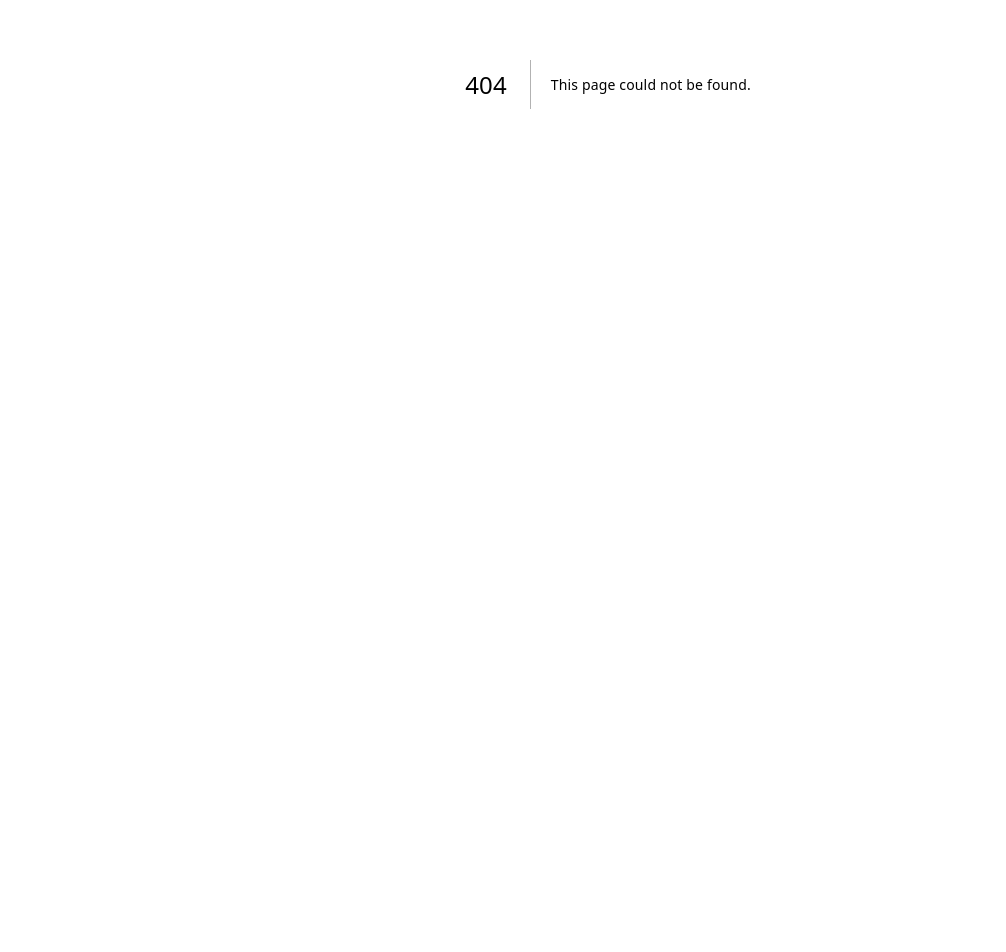
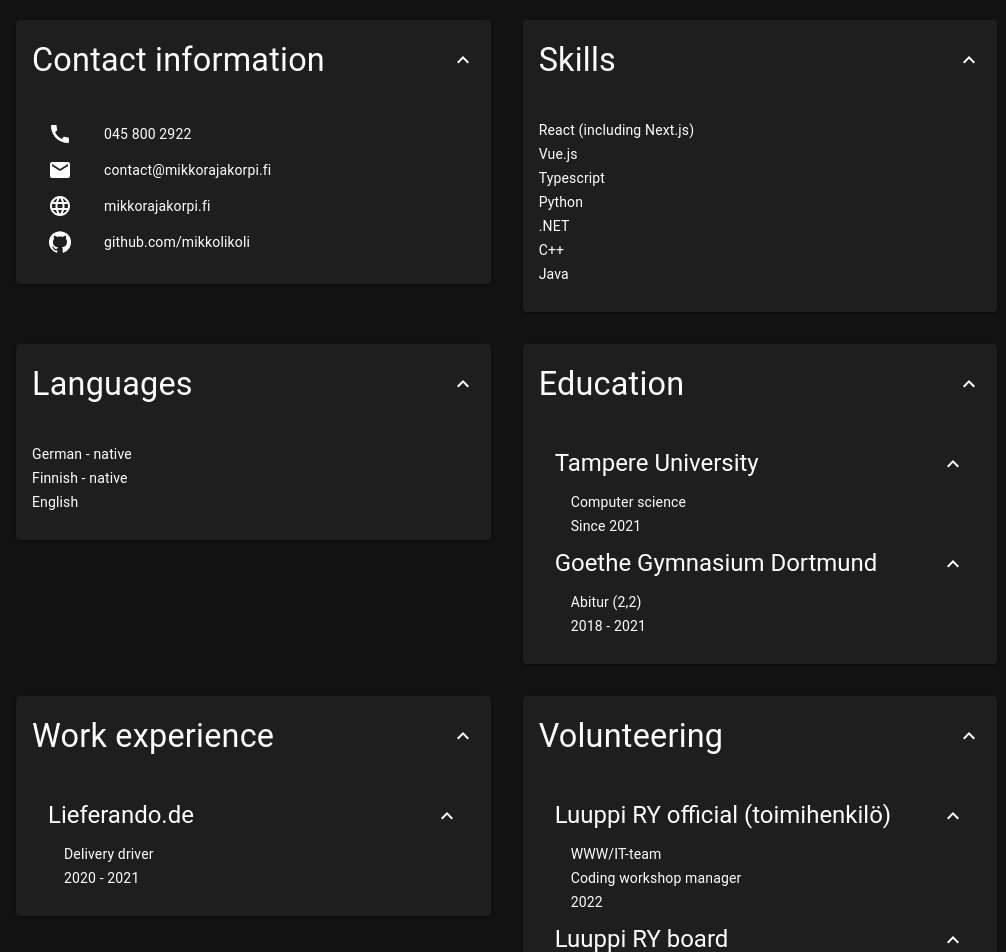
Before and after one commit to mikkolikoli/personal-homepage, a Next.js app: page /cv in a window 1280 px wide. Before the commit this address had no page. Shown: the part 380-1332 px from the top of the page, without its empty margins (32-1038 px from the left). Before the commit the page ends 864 px from the top, so only its background shows below. Built offline with nearby package versions, Linux system fonts and the light colour scheme.

Commit message:
add cv page

```diff
--- /dev/null
+++ b/src/app/cv/page.tsx
@@ -0,0 +1,162 @@
+"use client"
+
+import { useState } from "react"
+
+import {
+  Grid,
+  Accordion,
+  AccordionSummary,
+  AccordionDetails,
+  Typography,
+  Stack,
+  Box
+} from "@mui/material"
+
+import RegularList from "@/components/lists/RegularList";
+import Image from "next/image"
+
+import ExpandMoreIcon from '@mui/icons-material/ExpandMore'
+
+import { education, experience, languages, skills, volunteering, contact } from "@/data/cv";
+import NestedList from "@/components/lists/NestedList";
+import ContactInformationList from "@/components/lists/ContactInformationList";
+
+export default function CVPage() {
+  const [ tuniOpen, setTuniOpen ] = useState(true)
+  const [ goetheOpen, setGoetheOpen ] = useState(true)
+  const [ lieferandoOpen, setLieferandoOpen ] = useState(true)
+  const [ luuppi22Open, setLuuppi22Open ] = useState(true)
+  const [ luuppi23Open, setLuuppi23Open ] = useState(true)
+
+  return (
+    <Grid container
+      padding={6}
+      spacing={4}
+    >
+      <Grid item
+        xs={12}
+      >
+        <Stack
+          direction="row"
+          spacing={2}
+        >
+          <Box display={{xs: "none", md: "flex"}}>
+            <Image src="/static/images/avatar.JPG" height={175} width={175} alt="Mikko Rajakorpi" />
+          </Box>
+          <Stack>
+            <Typography variant="h1">Mikko Rajakorpi</Typography>
+            <Typography variant="h2">About me</Typography>
+            <Typography maxWidth={700}>I&apos;m a yound software developer specialized in web front-end development.
+               I work well in a team, but can work alone on projects too if needed. I&apos;m always looking to improve my skills as a developer.
+            </Typography>
+          </Stack>
+        </Stack>
+      </Grid>
+      <Grid item
+        xs={12}
+        md={5}
+      >
+        <Accordion defaultExpanded>
+          <AccordionSummary
+            expandIcon={<ExpandMoreIcon />}
+            aria-controls="Contact-information-content"
+          >
+            <Typography variant="h4" component="h3">Contact information</Typography>
+          </AccordionSummary>
+          <AccordionDetails>
+            <ContactInformationList
+              telephone={contact.telephone}
+              email={contact.email}
+              website={contact.website}
+              github={contact.github} />
+          </AccordionDetails>
+        </Accordion>
+      </Grid>
+
+      <Grid item
+        xs={12}
+        md={5}
+      >
+        <Accordion defaultExpanded>
+          <AccordionSummary
+            expandIcon={<ExpandMoreIcon />}
+            aria-controls="Skills-content"
+          >
+            <Typography variant="h4" component="h3">Skills</Typography>
+          </AccordionSummary>
+          <AccordionDetails>
+            <RegularList items={skills} />
+          </AccordionDetails>
+        </Accordion>
+      </Grid>
+
+      <Grid item
+        xs={12}
+        md={5}
+      >
+        <Accordion defaultExpanded>
+          <AccordionSummary
+            expandIcon={<ExpandMoreIcon />}
+            aria-controls="Languages-content"
+          >
+            <Typography variant="h4" component="h3">Languages</Typography>
+          </AccordionSummary>
+          <AccordionDetails>
+            <RegularList items={languages} />
+          </AccordionDetails>
+        </Accordion>
+      </Grid>
+
+      <Grid item
+        xs={12}
+        md={5}
+      >
+        <Accordion defaultExpanded>
+          <AccordionSummary
+            expandIcon={<ExpandMoreIcon />}
+            aria-controls="Education-content"
+          >
+            <Typography variant="h4" component="h3">Education</Typography>
+          </AccordionSummary>
+          <AccordionDetails>
+            <NestedList items={education} />
+          </AccordionDetails>
+        </Accordion>
+      </Grid>
+
+      <Grid item
+        xs={12}
+        md={5}
+      >
+        <Accordion defaultExpanded>
+          <AccordionSummary
+            expandIcon={<ExpandMoreIcon />}
+            aria-controls="Experience-content"
+          >
+            <Typography variant="h4" component="h3">Work experience</Typography>
+          </AccordionSummary>
+          <AccordionDetails>
+            <NestedList items={experience} />
+          </AccordionDetails>
+        </Accordion>
+      </Grid>
+
+      <Grid item
+        xs={12}
+        md={5}
+      >
+        <Accordion defaultExpanded>
+          <AccordionSummary
+            expandIcon={<ExpandMoreIcon />}
+            aria-controls="Volunteering-content"
+          >
+            <Typography variant="h4" component="h3">Volunteering</Typography>
+          </AccordionSummary>
+          <AccordionDetails>
+            <NestedList items={volunteering} />
+          </AccordionDetails>
+        </Accordion>
+      </Grid>
+    </Grid>
+  )
+}
--- a/src/app/layout.tsx
+++ b/src/app/layout.tsx
@@ -4,16 +4,18 @@ import './globals.css'
 import { Inter } from 'next/font/google'
 
 import Navbar from '@/components/navbar'
-import { ThemeProvider, createTheme } from '@mui/material/styles';
+import { ThemeProvider, createTheme, responsiveFontSizes } from '@mui/material/styles';
 import CssBaseline from '@mui/material/CssBaseline';
 
 import Head from 'next/head';
 
-const darkTheme = createTheme({
+let darkTheme = createTheme({
   palette: {
     mode: 'dark',
   },
 });
+darkTheme = responsiveFontSizes(darkTheme)
+/*
 darkTheme.typography.h1 = {
   fontSize: '2.4rem',
   '@media (min-width:600px)': {
@@ -23,6 +25,7 @@ darkTheme.typography.h1 = {
     fontSize: '4rem',
   },
 };
+*/
 
 const inter = Inter({ subsets: ['latin'] })
 
--- /dev/null
+++ b/src/components/lists/CollapseableListItem.tsx
@@ -0,0 +1,35 @@
+"use client"
+
+import { useState } from "react";
+
+import {
+  List,
+  ListItemButton,
+  ListItemText,
+  Collapse
+} from "@mui/material"
+
+import { NestedListItem } from "@/types/ListType";
+
+import ExpandMoreIcon from '@mui/icons-material/ExpandMore'
+import ExpandLessIcon from "@mui/icons-material/ExpandLess";
+
+export default function CollapseableListItem({name, nestedItems}: NestedListItem) {
+  const [ open, setOpen ] = useState(true)
+
+  return (
+    <>
+      <ListItemButton onClick={() => setOpen(!open)}>
+        <ListItemText primary={name} primaryTypographyProps={{variant: "h5", component: "h4"}} />
+        {open ? <ExpandLessIcon /> : <ExpandMoreIcon />}
+      </ListItemButton>
+
+      <Collapse in={open} timeout="auto" unmountOnExit>
+        <List dense component="div" disablePadding>
+          {nestedItems.map((item) =>
+            <ListItemText key={item} sx={{ pl: 4 }} primary={item} />)}
+        </List>
+      </Collapse>
+    </>
+  )
+}
--- /dev/null
+++ b/src/components/lists/ContactInformationList.tsx
@@ -0,0 +1,22 @@
+"use client"
+
+import { List } from "@mui/material"
+import IconListItem from "./IconListItem";
+
+import CallIcon from '@mui/icons-material/Call';
+import EmailIcon from '@mui/icons-material/Email';
+import LanguageIcon from '@mui/icons-material/Language';
+import GitHubIcon from "@mui/icons-material/GitHub";
+
+import { ContactInformation } from "@/types/ContactInformation"
+
+export default function ContactInformationList({ telephone, email, website, github }: ContactInformation) {
+  return (
+    <List dense>
+      <IconListItem content={telephone}><CallIcon /></IconListItem>
+      <IconListItem content={email}><EmailIcon /></IconListItem>
+      <IconListItem content={website}><LanguageIcon /></IconListItem>
+      <IconListItem content={github}><GitHubIcon /></IconListItem>
+    </List>
+  )
+}
--- /dev/null
+++ b/src/components/lists/IconListItem.tsx
@@ -0,0 +1,19 @@
+import { ListItem, ListItemIcon, ListItemText, SvgIconTypeMap } from "@mui/material"
+import { OverridableComponent } from "@mui/material/OverridableComponent"
+import { ReactNode } from "react"
+
+interface IconListItemProps {
+  content: string,
+  children: ReactNode
+}
+
+export default function IconListItem({ content, children }: IconListItemProps) {
+  return (
+    <ListItem>
+      <ListItemIcon>
+        {children}
+      </ListItemIcon>
+      <ListItemText primary={content} />
+    </ListItem>
+  )
+}
--- /dev/null
+++ b/src/components/lists/NestedList.tsx
@@ -0,0 +1,20 @@
+"use client"
+
+import { List } from "@mui/material"
+import CollapseableListItem from "./CollapseableListItem";
+
+import { NestedListItem } from "@/types/ListType";
+
+interface ListProps {
+  items: NestedListItem[]
+}
+
+export default function NestedList({ items }: ListProps) {
+  return (
+    <List dense>
+      {items.map((item) =>
+        <CollapseableListItem key={item.name} name={item.name} nestedItems={item.nestedItems} />
+      )}
+    </List>
+  )
+}
--- /dev/null
+++ b/src/components/lists/RegularList.tsx
@@ -0,0 +1,13 @@
+import { List, ListItemText } from "@mui/material"
+
+interface ListProps {
+  items: string[]
+}
+
+export default function RegularList({ items }: ListProps) {
+  return (
+    <List dense>
+      {items.map((item) => <ListItemText key={item} primary={item} />)}
+    </List>
+  )
+}
--- /dev/null
+++ b/src/data/cv.ts
@@ -0,0 +1,51 @@
+export const contact = {
+  telephone: "045 800 2922",
+  email: "contact@mikkorajakorpi.fi",
+  website: "mikkorajakorpi.fi",
+  github: "github.com/mikkolikoli"
+}
+
+export const skills = [
+  "React (including Next.js)",
+  "Vue.js",
+  "Typescript",
+  "Python",
+  ".NET",
+  "C++",
+  "Java"
+]
+
+export const languages = [
+  "German - native",
+  "Finnish - native",
+  "English"
+]
+
+export const education = [
+  {
+    name: "Tampere University",
+    nestedItems: ["Computer science", "Since 2021"]
+  },
+  {
+    name: "Goethe Gymnasium Dortmund",
+    nestedItems: ["Abitur (2,2)", "2018 - 2021"]
+  }
+]
+
+export const experience = [
+  {
+    name: "Lieferando.de",
+    nestedItems: ["Delivery driver", "2020 - 2021"]
+  }
+]
+
+export const volunteering = [
+  {
+    name: "Luuppi RY official (toimihenkilö)",
+    nestedItems: ["WWW/IT-team", "Coding workshop manager", "2022"]
+  },
+  {
+    name: "Luuppi RY board",
+    nestedItems: ["Pii-klubi manager", "Kyykkä manager", "2023"]
+  }
+]
--- /dev/null
+++ b/src/types/ContactInformation.ts
@@ -0,0 +1,6 @@
+export type ContactInformation = {
+  telephone: string,
+  email: string,
+  website: string,
+  github: string
+}
--- /dev/null
+++ b/src/types/ListType.ts
@@ -0,0 +1,4 @@
+export type NestedListItem = {
+  name: string,
+  nestedItems: string[]
+}
```
